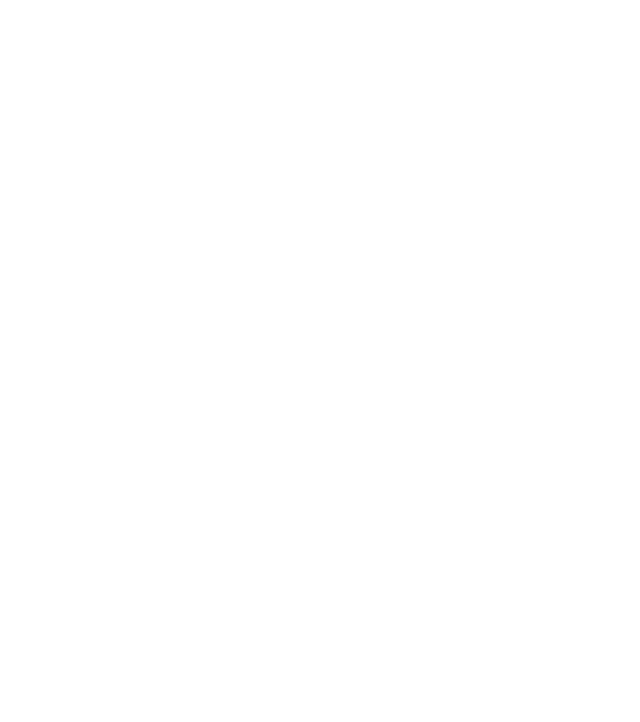
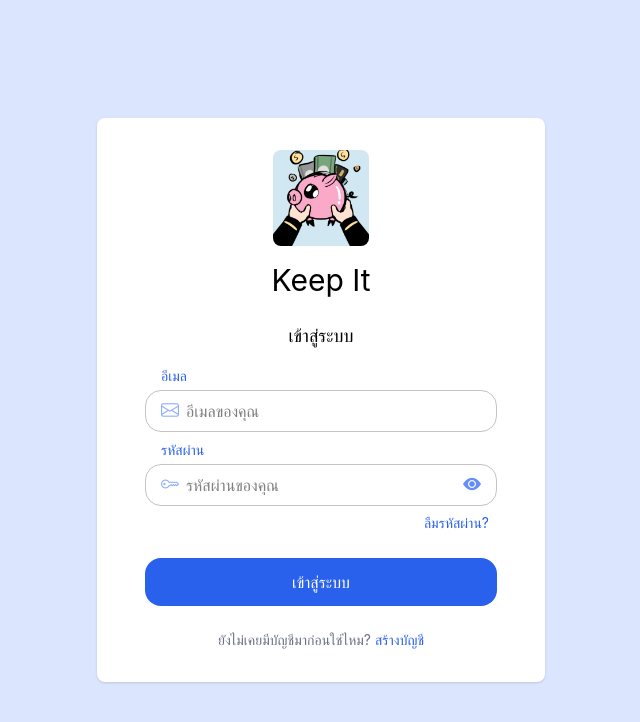
Before and after one commit to LouknamtrS/keep-it, a React (Vite) app: page /login in a window 1280 px wide. Before the commit this address had no page. Shown: the top 722 px of the page, without its empty margins (319-959 px from the left). Built offline with nearby package versions, Linux system fonts and the light colour scheme.

Commit message:
login ui done

```diff
--- a/src/main.tsx
+++ b/src/main.tsx
@@ -9,6 +9,7 @@
   Route,
 } from "react-router-dom";
  import RegisterPage from "./pages/Register";
+ import LoginPage from "./pages/login";
 import "bootstrap-icons/font/bootstrap-icons.css";
 function App() {
 
@@ -16,6 +17,7 @@
     <>
       <Routes>
         <Route path="/register" element={<RegisterPage />} />
+        <Route path="/login" element={<LoginPage />} />
       </Routes>
     </>
   );
--- /dev/null
+++ b/src/pages/login.tsx
@@ -0,0 +1,191 @@
+import logo from '../assets/keep_it_logo.png';
+import PrimaryButton from '../components/primaryButton';
+import { useState } from 'react';
+
+type FormData = {
+  email: string;
+  password: string;
+};
+
+type FormErrors = FormData;
+
+type FormField = keyof FormData;
+
+const initialForm: FormData = {
+  email: '',
+  password: '',
+};
+
+const initialErrors: FormErrors = {
+  email: '',
+  password: '',
+};
+
+export default function LoginPage() {
+  const [showPassword, setShowPassword] = useState(false);
+  const [formData, setFormData] = useState<FormData>(initialForm);
+  const [errors, setErrors] = useState<FormErrors>(initialErrors);
+  const [isSubmitting, setIsSubmitting] = useState(false);
+
+  const handleChange = (e: React.ChangeEvent<HTMLInputElement>) => {
+    const { name, value } = e.target as {
+      name: FormField;
+      value: string;
+    };
+
+    setFormData(prev => ({ ...prev, [name]: value }));
+
+    if (errors[name]) {
+      setErrors(prev => ({ ...prev, [name]: '' }));
+    }
+  };
+
+  const validate = (data: FormData): FormErrors => {
+    const newErrors: FormErrors = { ...initialErrors };
+
+    const emailRegex = /^[^\s@]+@[^\s@]+\.[^\s@]+$/;
+
+    if (!emailRegex.test(data.email)) {
+      newErrors.email = 'อีเมลไม่ถูกต้อง';
+    }
+
+    if (!data.password) {
+      newErrors.password = 'กรุณากรอกรหัสผ่าน';
+    }
+
+    return newErrors;
+  };
+
+  const handleSubmit = async (e: React.FormEvent) => {
+    e.preventDefault();
+
+    const validationErrors = validate(formData);
+    const hasError = Object.values(validationErrors).some(Boolean);
+
+    setErrors(validationErrors);
+
+    if (hasError) return;
+
+    try {
+      setIsSubmitting(true);
+
+      //console.log('Login success:', formData);
+
+      setFormData(initialForm);
+
+    } catch (error) {
+      console.error(error);
+    } finally {
+      setIsSubmitting(false);
+    }
+  };
+
+  const fields: {
+    id: FormField;
+    label: string;
+    type: string;
+    placeHolder: string;
+    icon: string;
+  }[] = [
+    { id: "email", label: "อีเมล", type: "email", placeHolder: "อีเมลของคุณ", icon: "bi-envelope" },
+    { id: "password", label: "รหัสผ่าน", type: "password", placeHolder: "รหัสผ่านของคุณ", icon: "bi-key" },
+  ];
+
+  return (
+    <main className="flex items-center justify-center md:bg-primary-20 w-screen min-h-screen">
+      <div className="md:bg-white md:px-12 md:py-8 rounded-lg md:shadow-sm md:max-w-md w-full px-8 py-8">
+        <div className="flex flex-col items-center gap-6">
+          <div className='flex flex-col gap-4 items-center'>
+            <img src={logo} alt="Keep It Logo" className="mx-auto h-24 w-auto rounded-lg" />
+            <h1 className="text-3xl">Keep It</h1>
+          </div>
+
+          <div className='flex flex-col gap-4 w-full items-center'>
+            <h2 className="text-lg font-normal">เข้าสู่ระบบ</h2>
+
+            <div className='flex flex-col gap-6 w-full items-center'>
+              <form onSubmit={handleSubmit} className="flex flex-col w-full gap-2">
+                {fields.map((field) => {
+                const isPassword = field.id === "password";
+
+                const inputType =
+                    isPassword
+                    ? showPassword ? "text" : "password"
+                    : field.type;
+
+                return (
+                    <div key={field.id} className="flex flex-col w-full items-start gap-1">
+                    <label
+                        htmlFor={field.id}
+                        className="pl-4 text-primary-70 text-sm"
+                    >
+                        {field.label}
+                    </label>
+
+                    {/* Input Wrapper */}
+                    <div className="relative w-full">
+                        <i className={`bi ${field.icon} absolute left-4 top-1/2 -translate-y-1/2 text-primary-40 text-lg`} />
+
+                        <input
+                        id={field.id}
+                        name={field.id}
+                        type={inputType}
+                        placeholder={field.placeHolder}
+                        value={formData[field.id]}
+                        onChange={handleChange}
+                        aria-invalid={!!errors[field.id]}
+                        className="border border-gray-20 rounded-2xl py-2 pl-10 pr-10 w-full focus:outline-none focus:ring focus:ring-primary-40 focus:border-primary-40"
+                        />
+
+                        {isPassword && (
+                        <button
+                            type="button"
+                            onClick={() => setShowPassword(prev => !prev)}
+                            className="absolute right-4 top-1/2 -translate-y-1/2 text-primary-50 hover:text-primary-60 text-lg"
+                        >
+                            <i
+                            className={`bi ${
+                                showPassword ? "bi-eye-slash-fill" : "bi-eye-fill"
+                            }`}
+                            />
+                        </button>
+                        )}
+                    </div>
+                    {errors[field.id] && (
+                        <p className="text-error-40 text-sm mt-1 pl-4">
+                        {errors[field.id]}
+                        </p>
+                    )}
+                    {isPassword && (
+                        <div className="w-full text-right pr-2">
+                        <a href="/forgot-password" className="text-sm text-primary-70 hover:underline">
+                            ลืมรหัสผ่าน?
+                        </a>
+                        </div>
+                    )}
+                    </div>
+                );
+                })}
+
+                <div className="pt-4">
+                  <PrimaryButton>
+                    {isSubmitting ? "กำลังเข้าสู่ระบบ..." : "เข้าสู่ระบบ"}
+                  </PrimaryButton>
+                </div>
+
+              </form>
+
+              <div className="text-sm text-gray-500">
+                ยังไม่เคยมีบัญชีมาก่อนใช่ไหม?{' '}
+                <a href="/register" className="text-primary-70 hover:underline">
+                  สร้างบัญชี
+                </a>
+              </div>
+
+            </div>
+          </div>
+        </div>
+      </div>
+    </main>
+  );
+}
```
